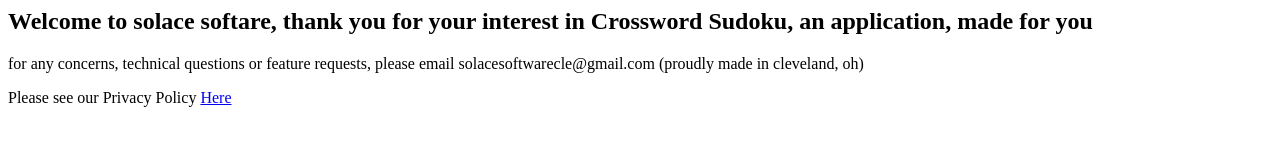
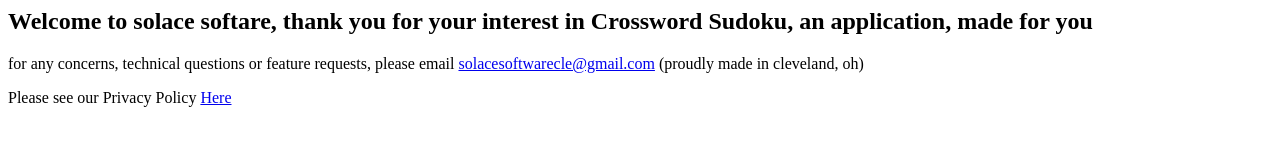
Before and after one commit to esoros123/esoros123, a plain HTML site: page index.html in a window 1280 px wide. Drawn offline with Linux system fonts and the light colour scheme.

Commit message:
Update index.html

```diff
--- a/index.html
+++ b/index.html
@@ -1,4 +1,4 @@
 <h2>Welcome to solace softare, thank you for your interest in Crossword Sudoku, an application, made for you</h2>
-<p>for any concerns, technical questions or feature requests, please email solacesoftwarecle@gmail.com (proudly made in cleveland, oh)</p>
+<p>for any concerns, technical questions or feature requests, please email <a href="mailto:solacesoftwarecle@gmail.com">solacesoftwarecle@gmail.com</a> (proudly made in cleveland, oh)</p>
 
 Please see our Privacy Policy <a href="privacy">Here</a>
```
